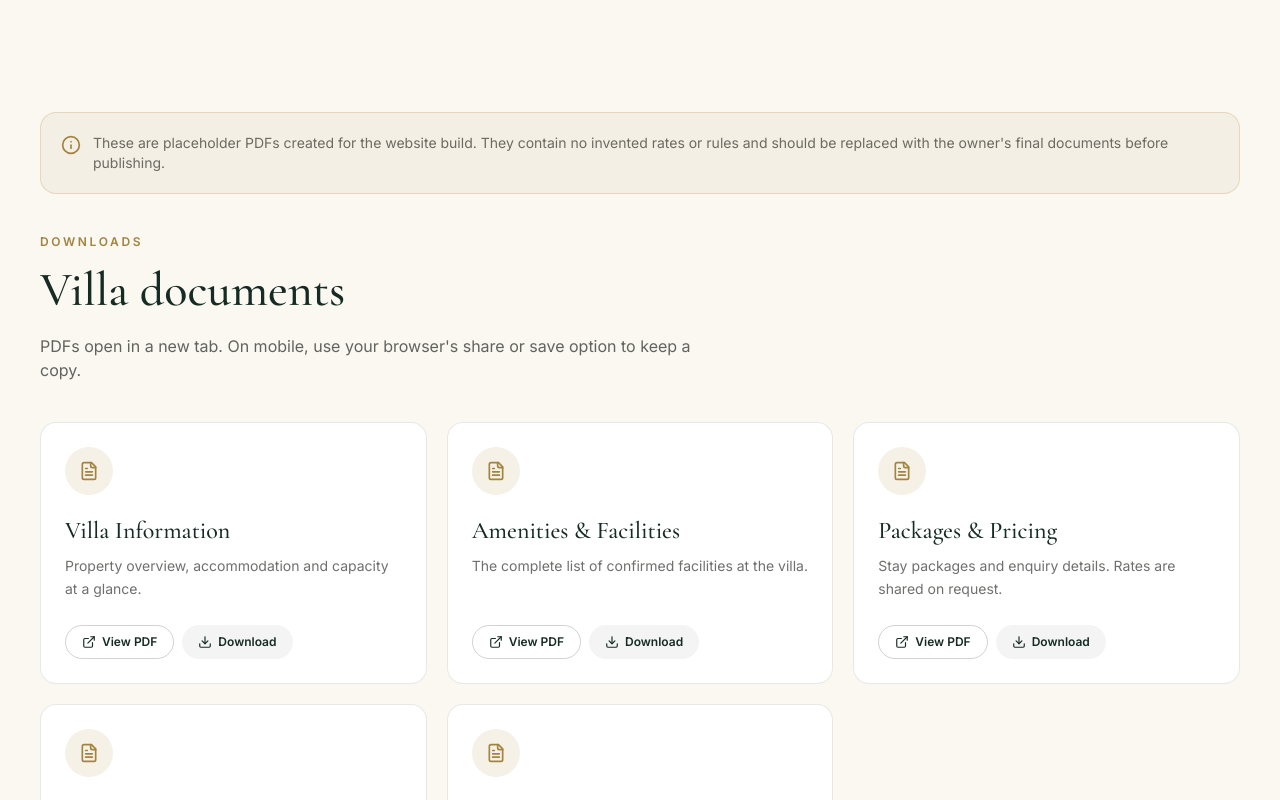
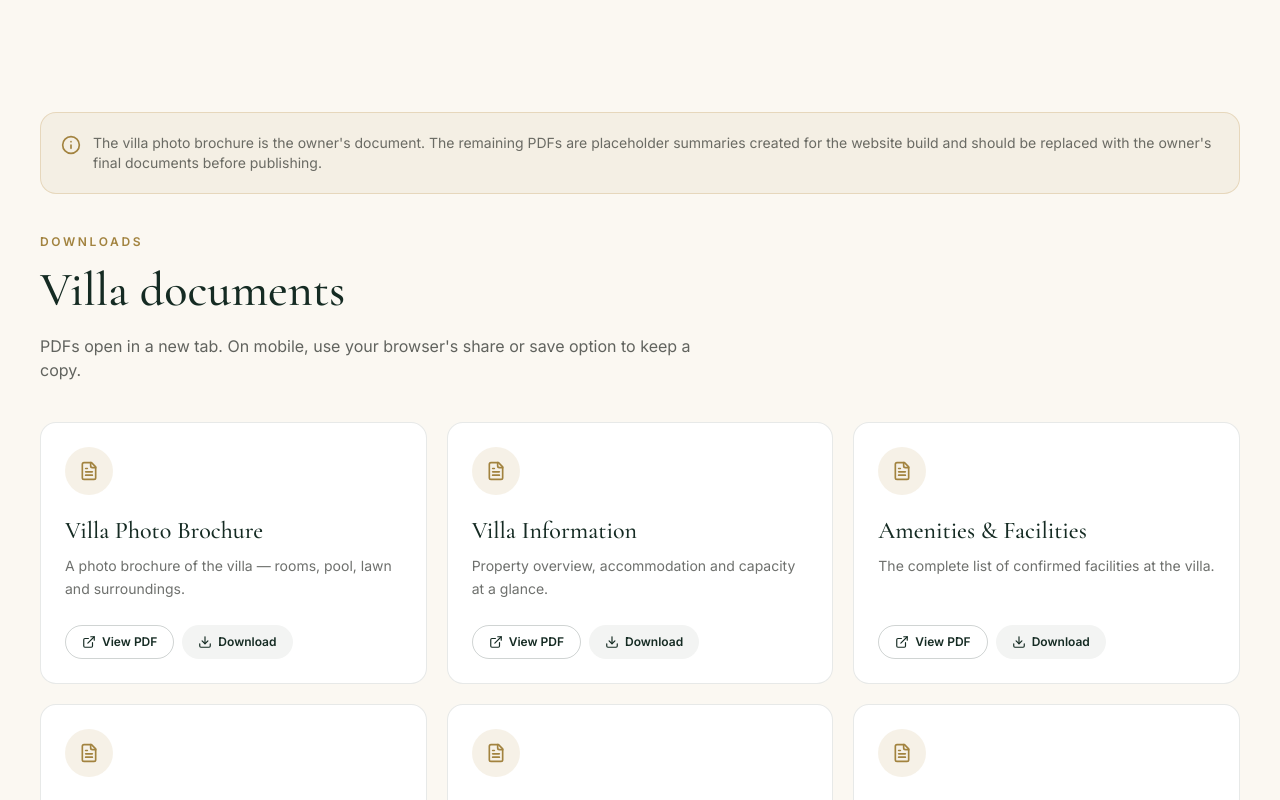
Before and after one commit to aham-pratik-g/bajirao-villa-website, a React (Vite) app: page /brochures in a window 1280 px wide. Shown: the part 480-1280 px from the top of the page. Built offline with nearby package versions, Linux system fonts and the light colour scheme.

Commit message:
Add villa photo brochure PDF to downloads

```diff
--- a/src/data/documents.ts
+++ b/src/data/documents.ts
@@ -9,6 +9,11 @@ export type DocumentItem = {
  * with the owner's final documents, keeping the same file names.
  */
 export const documents: DocumentItem[] = [
+  {
+    title: "Villa Photo Brochure",
+    description: "A photo brochure of the villa — rooms, pool, lawn and surroundings.",
+    href: `${import.meta.env.BASE_URL}documents/bajirao-villa-photo-brochure.pdf`,
+  },
   {
     title: "Villa Information",
     description: "Property overview, accommodation and capacity at a glance.",
@@ -37,4 +42,4 @@ export const documents: DocumentItem[] = [
 ];
 
 export const documentsNote =
-  "These are placeholder PDFs created for the website build. They contain no invented rates or rules and should be replaced with the owner's final documents before publishing.";
+  "The villa photo brochure is the owner's document. The remaining PDFs are placeholder summaries created for the website build and should be replaced with the owner's final documents before publishing.";
```
Also changed, not shown: 1 other file (tests, documents, lock files or other folders).
